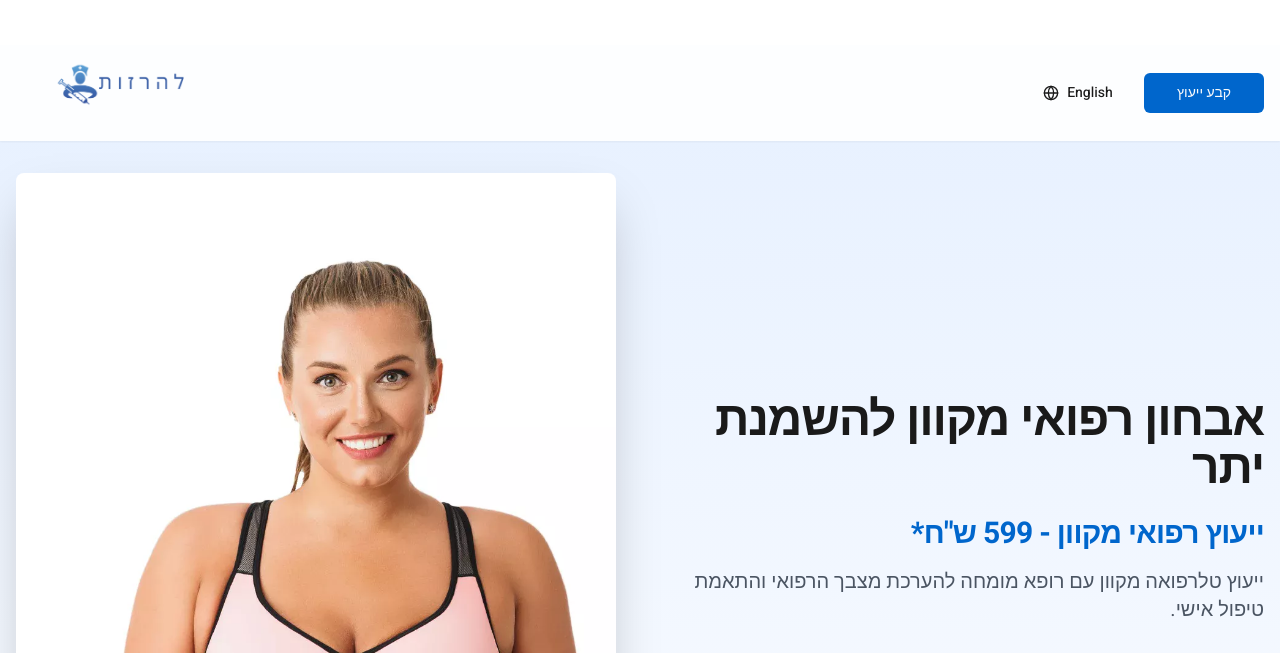
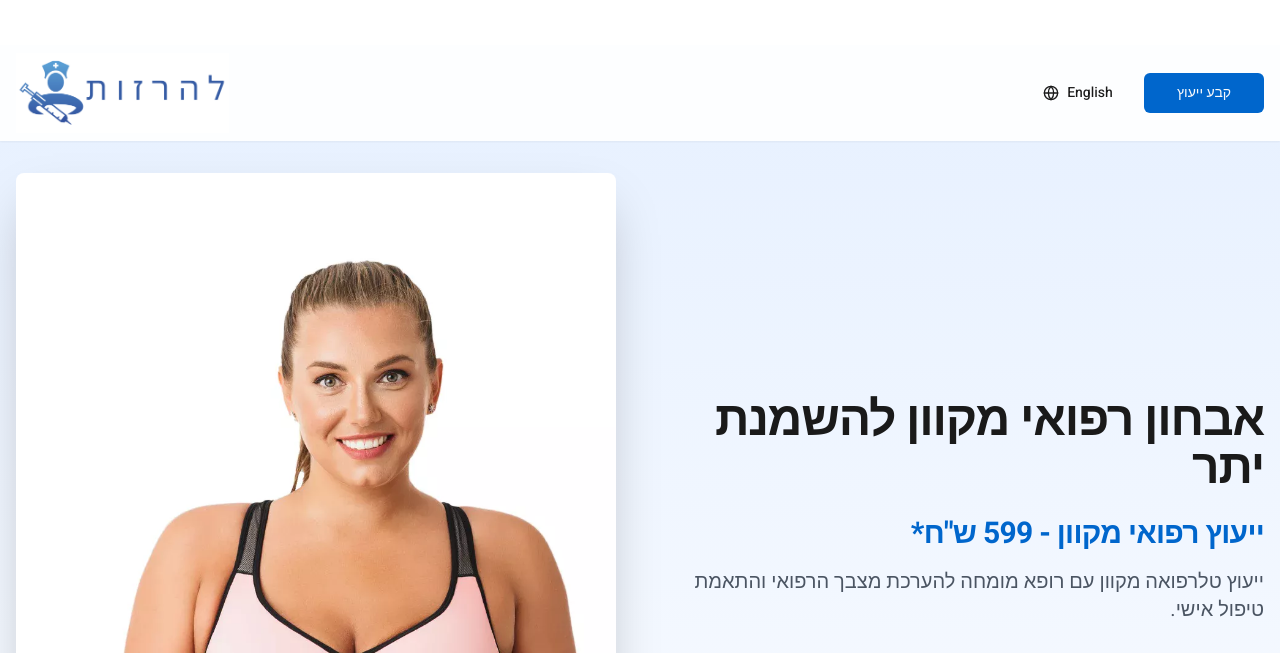
Before and after one commit to yonahs/lharzot, a React (Vite) app: page / in a window 1280 px wide. Shown: the part 147-800 px from the top of the page. Built offline with nearby package versions, Linux system fonts and the light colour scheme.

Commit message:
Update logo in header component
Replaced the existing logo in the Header component with a new logo as per the request.
[skip gpt_engineer]

```diff
--- a/src/components/Header.tsx
+++ b/src/components/Header.tsx
@@ -15,9 +15,9 @@ const Header = () => {
       <div className="container mx-auto px-4 py-2 flex justify-between items-center">
         <div className="flex-shrink-0">
           <img
-            src="/lovable-uploads/3852605e-e9d5-4729-9b1a-a8cce61e8a9d.png"
+            src="/lovable-uploads/cc200fbe-9bd1-49cf-b93e-e84627c04a50.png"
             alt="להרזות - אבחון רפואי מקוון"
-            className="h-20 w-auto" // Changed from h-30 back to h-20
+            className="h-20 w-auto"
           />
         </div>
 
```
Also changed, not shown: public/lovable-uploads/cc200fbe-9bd1-49cf-b93e-e84627c04a50.png (added).
